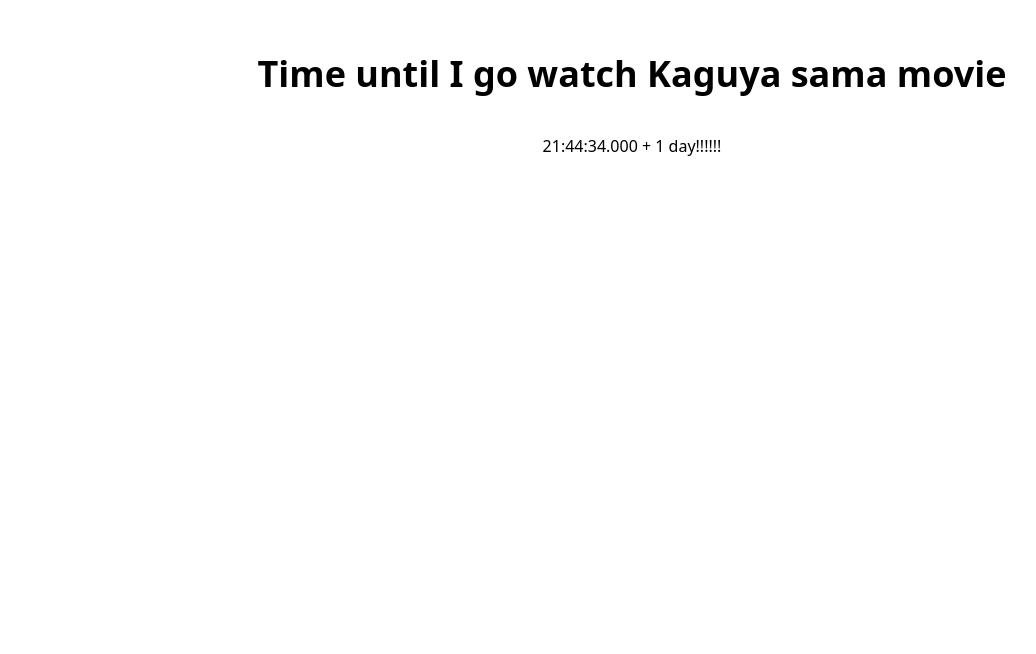
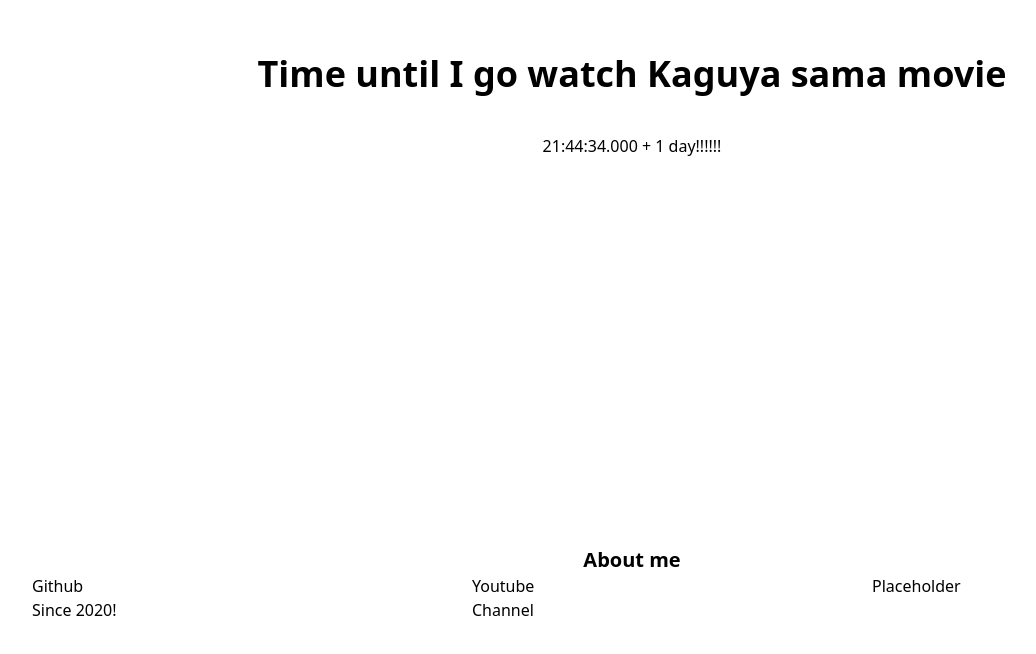
Before and after one commit to zbrachinara/zbrachinara.github.io, a SvelteKit app: page / in a window 1280 px wide. Shown: the part 294-948 px from the top of the page, without its empty margins (8-1044 px from the left). Before the commit the page ends 800 px from the top, so only its background shows below. Built offline with nearby package versions, Linux system fonts and the light colour scheme.

Commit message:
stub for info cards

```diff
--- a/src/routes/+page.svelte
+++ b/src/routes/+page.svelte
@@ -7,16 +7,35 @@
 
 	let time_until_kaguya_sama: string = '';
 	let time_checker = () => {
-		time_until_kaguya_sama = kaguya_timer()
+		time_until_kaguya_sama = kaguya_timer();
 		setTimeout(time_checker, 100);
 	};
 
 	setTimeout(time_checker, 100);
 </script>
 
-<div class="flex h-screen">
-	<div class="my-auto mx-auto text-center space-y-10">
-		<h1 class="font-extrabold text-4xl">Time until I go watch Kaguya sama movie</h1>
-		<p class="">{time_until_kaguya_sama}</p>
+<div class="flex flex-col">
+	<div class="flex h-screen">
+		<div class="my-auto mx-auto text-center space-y-10">
+			<h1 class="font-extrabold text-4xl">Time until I go watch Kaguya sama movie</h1>
+			<p class="">{time_until_kaguya_sama}</p>
+		</div>
+	</div>
+
+	<div class="flex px-10 py-10 flex-col">
+		<h1 class="font-bold text-xl mx-auto">About me</h1>
+		<div class="grid grid-cols-3 space-x-10">
+			<div class="flex flex-col">
+				<h1>Github</h1>
+				<p>Since 2020!</p>
+			</div>
+			<div>
+				<h1>Youtube</h1>
+				<a href="https://www.youtube.com/@zbrachi">Channel</a>
+			</div>
+			<div>
+				<h1>Placeholder</h1>
+			</div>
+		</div>
 	</div>
 </div>
```
